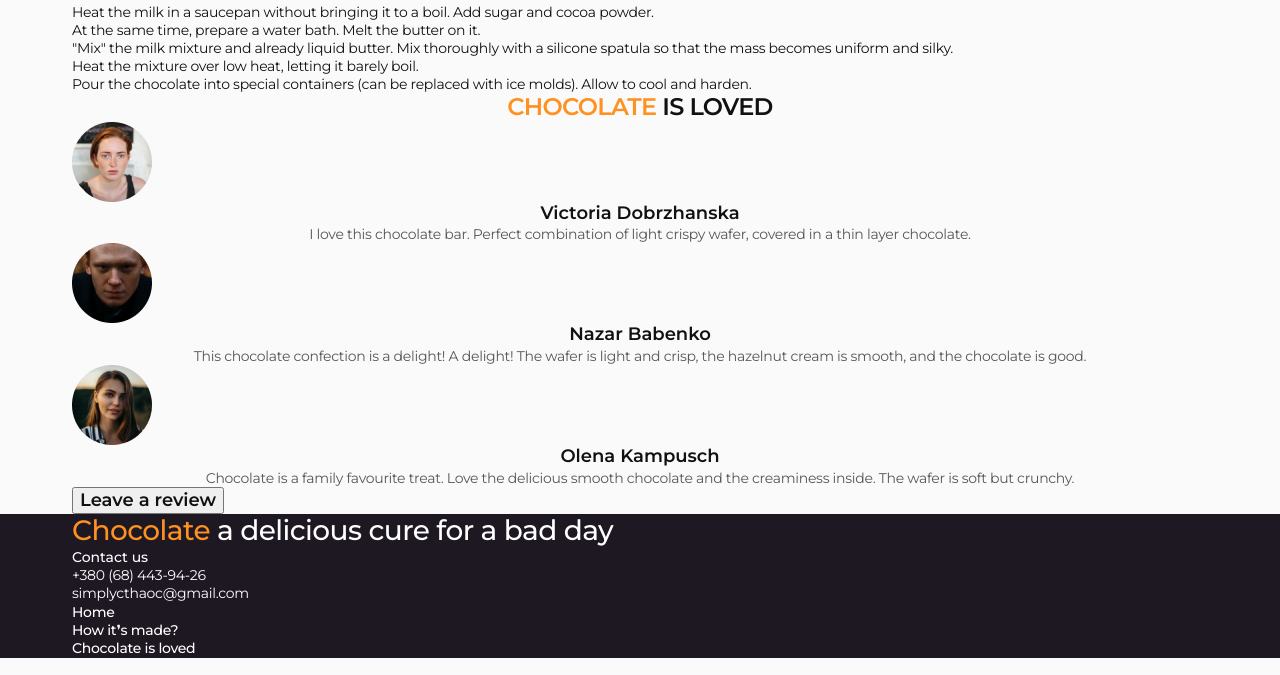
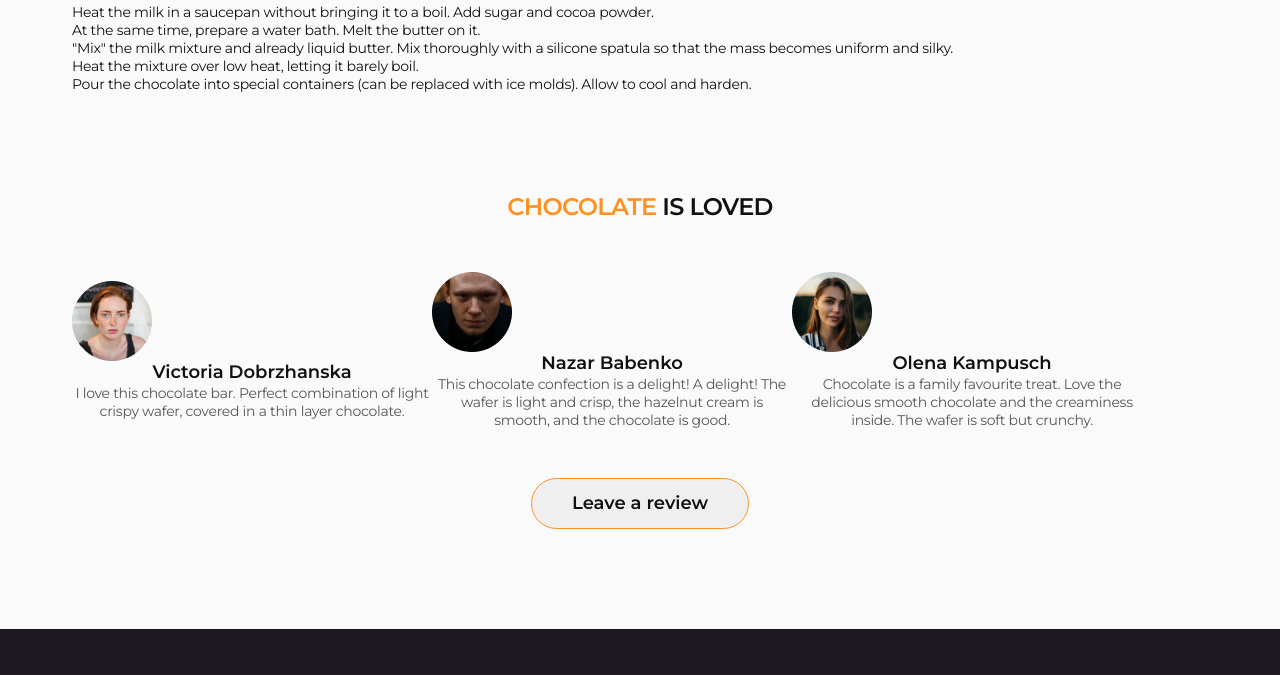
Before and after one commit to LiudmylaNovak/SIMPLY-CHOCOLATE, a plain HTML site: page index.html in a window 1280 px wide. Shown: the part 2004-2679 px from the top of the page. Drawn offline with nearby package versions, Linux system fonts and the light colour scheme.

Commit message:
add all files

```diff
--- a/css/styles.css
+++ b/css/styles.css
@@ -238,9 +238,17 @@ button {
 }
 .ingredients-item:nth-child(4n + 1) {
   background: #fd9222;
+  border: none;
+  .ingredients-subtitle {
+    color: #fff;
+  }
 }
 .ingredients-item:nth-child(4n + 3) {
   background: #1e1823;
+  border: none;
+  .ingredients-subtitle {
+    color: #fff;
+  }
 }
 .ingredients-item:nth-child(2n + 2) {
   background: #fff;
@@ -255,7 +263,7 @@ button {
   line-height: 1.29;
   letter-spacing: -0.02em;
   text-transform: uppercase;
-  color: #fff;
+  color: #111;
 }
 .ingredients-subtitle-two {
   font-weight: 600;
@@ -310,6 +318,7 @@ button {
 /* #endregion How it's made */
 /* #region Reviews */
 .reviews {
+  padding: 100px 0;
 }
 .reviews-title {
   font-weight: 600;
@@ -319,6 +328,8 @@ button {
   text-transform: uppercase;
   text-align: center;
   color: #fd9222;
+  padding-bottom: 50px;
+  margin: 0 auto;
 }
 .reviews-title-span {
   font-weight: 600;
@@ -330,8 +341,12 @@ button {
   color: #111;
 }
 .reviews-list {
+  display: flex;
+  align-items: center;
+  margin-bottom: 49px;
 }
 .review-item {
+  width: calc((100% - 56px) / 3);
 }
 .review-img {
 }
@@ -354,6 +369,10 @@ button {
   font-weight: 600;
   font-size: 18px;
   color: #111;
+  border: 1px solid #fd9222;
+  border-radius: 100px;
+  padding: 14px 40px;
+  margin: 0 auto;
 }
 .review-btn:hover,
 .review-btn:focus {
@@ -366,6 +385,7 @@ button {
 /* #region Footer */
 .footer {
   background-color: #1e1823;
+  padding: 50px 0 86px 32px;
 }
 .footer-text {
   font-weight: 500;
@@ -373,6 +393,7 @@ button {
   line-height: 1.21;
   letter-spacing: -0.02em;
   color: #fff;
+  max-width: 300px;
 }
 .footer-text-span {
   font-weight: 500;
@@ -383,16 +404,20 @@ button {
 }
 .footer-address {
   font-style: normal;
+  max-width: 177px;
+  margin-left: auto;
 }
 .footer-text-address {
   font-weight: 500;
   font-size: 14px;
   line-height: 1.29;
   color: #fff;
+  margin-bottom: 14px;
 }
 .footer-list-address {
 }
 .footer-item-address {
+  margin-bottom: 4px;
 }
 .footer-link-address {
   font-weight: 400;
--- a/index.html
+++ b/index.html
@@ -134,7 +134,7 @@
                 alt="MILK"
                 width="206"
               />
-              <h3 class="ingredients-subtitle-two">MILK</h3>
+              <h3 class="ingredients-subtitle">MILK</h3>
             </li>
             <li class="ingredients-item">
               <img
@@ -152,7 +152,7 @@
                 alt="SEMI - SWEET CHOCOLATE"
                 width="206"
               />
-              <h3 class="ingredients-subtitle-two">SEMI - SWEET CHOCOLATE</h3>
+              <h3 class="ingredients-subtitle">SEMI - SWEET CHOCOLATE</h3>
             </li>
           </ul>
         </div>
```
